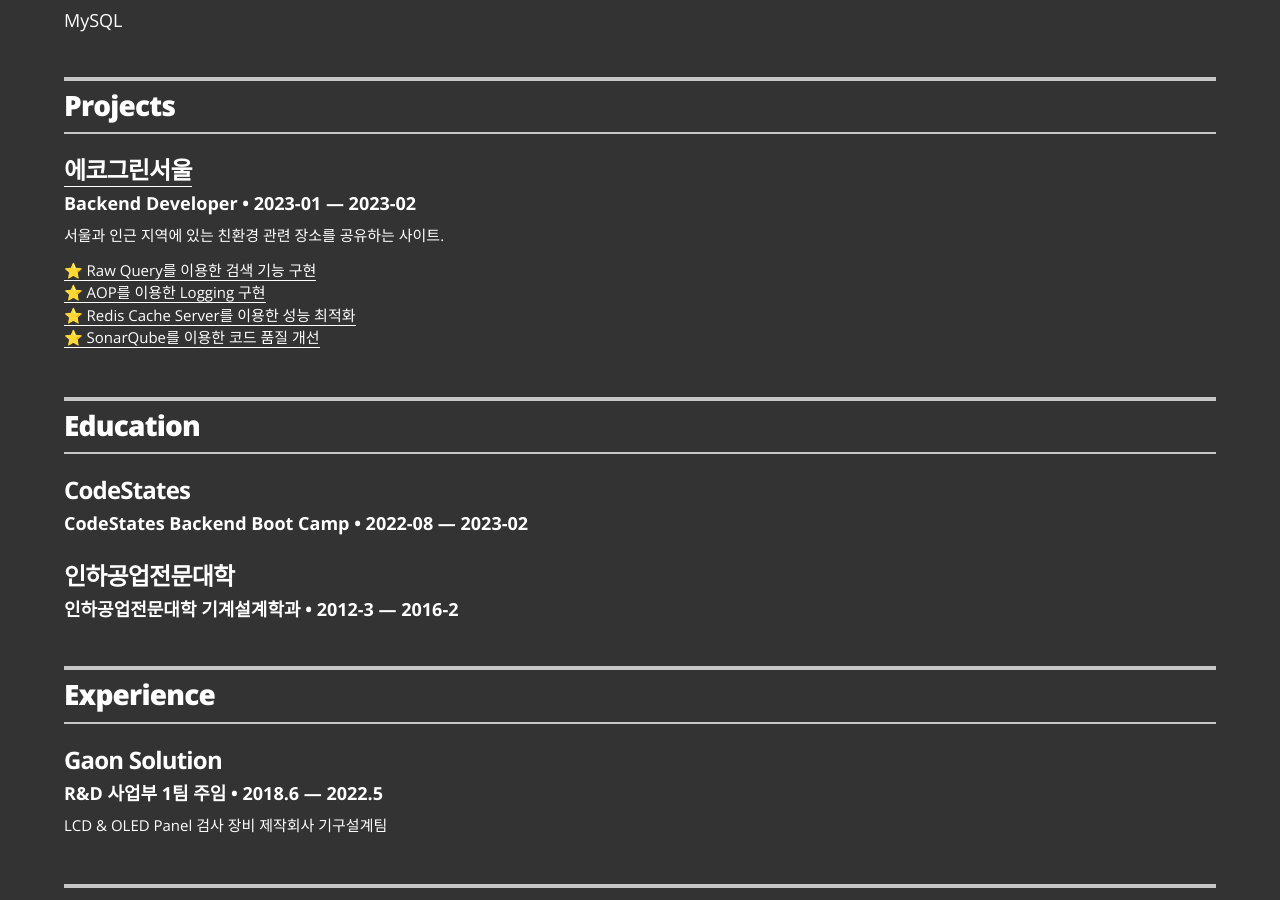
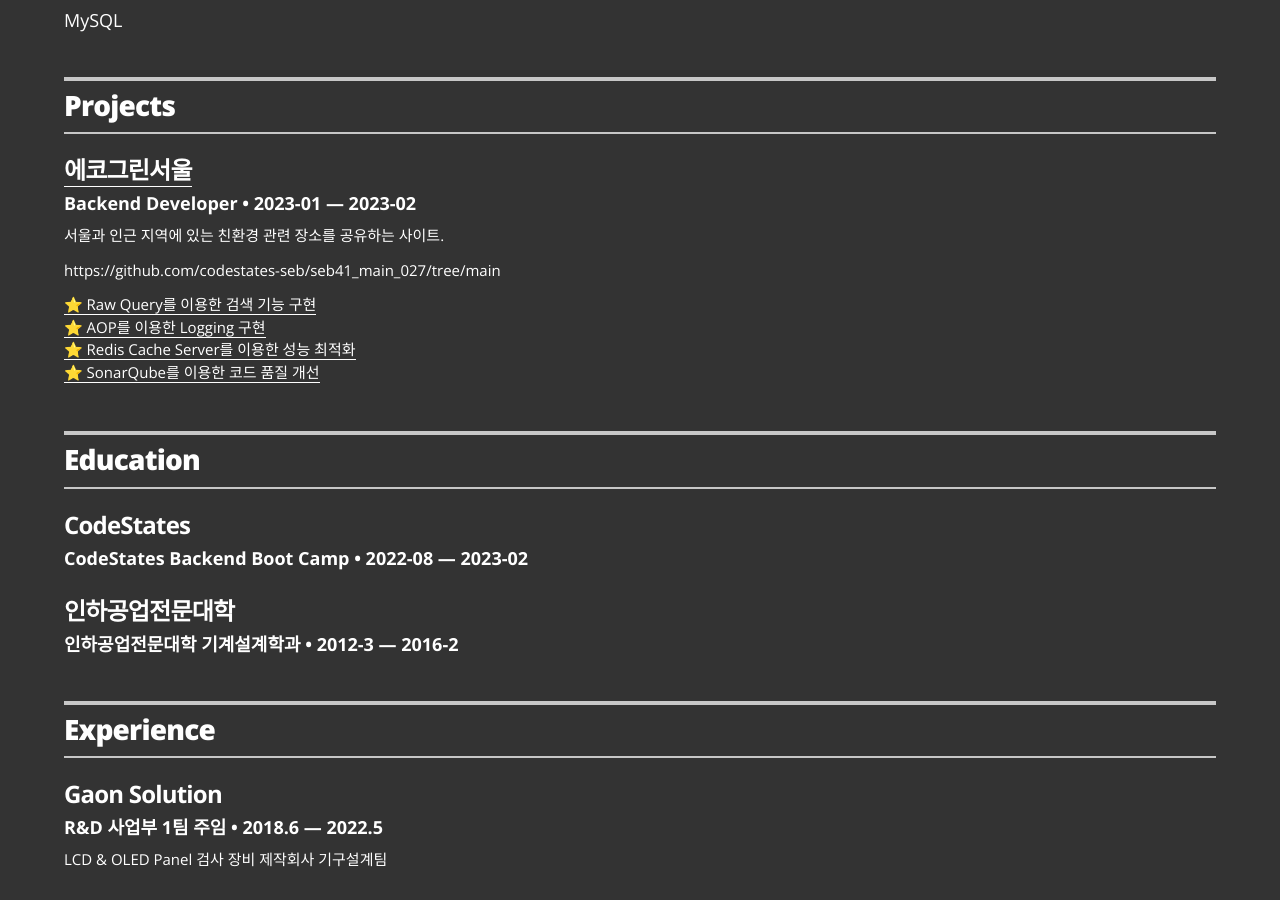
Before and after one commit to tlskals/tlskals.github.io, a Jekyll site: the page built from index.html, in a window 1280 px wide and 900 px high, scrolled down 959 px. Built offline with Jekyll 4.4.1, drawn with Linux system fonts in a browser that asks for light colours.

Commit message:
repository 추가

```diff
--- a/_data/projects.yml
+++ b/_data/projects.yml
@@ -6,4 +6,5 @@
   duration: 2023-01 &mdash; 2023-02
   url: "https://echogreenseoul.site/"
   description: 서울과 인근 지역에 있는 친환경 관련 장소를 공유하는 사이트.
+  repository: "https://github.com/codestates-seb/seb41_main_027/tree/main"
   summary :
--- a/_layouts/resume.html
+++ b/_layouts/resume.html
@@ -82,6 +82,7 @@
             <h3 class="resume-item-title" itemprop="name">{% if project.url %}<a href="{{ project.url }} " itemprop="url" style="color: #fff">{{ project.project }}</a>{% else %}{{ project.project }}{% endif %}</h3>
             <h4 class="resume-item-details" itemprop="description">{{ project.role }}  &bull; {{ project.duration }}</h4>
             <p class="resume-item-copy">{{ project.description }}</p>
+            <p class="resume-item-copy">{{ project.repository }}</p>
             <p class="resume-item-copy">{{project.summary}} <A href="https://github.com/tlskals/Project_Review/blob/main/Reivew/Raw%20Query%EB%A5%BC%20%EC%9D%B4%EC%9A%A9%ED%95%9C%20Search%20%EA%B8%B0%EB%8A%A5%20%EA%B5%AC%ED%98%84.md" style="color: #fff"> ⭐ Raw Query를 이용한 검색 기능 구현 </A> <br> <A href="https://github.com/tlskals/Project_Review/blob/main/Reivew/AOP%EB%A5%BC%20%EC%9D%B4%EC%9A%A9%ED%95%9C%20Logging%20%EA%B5%AC%ED%98%84.md" style="color: #fff"> ⭐ AOP를 이용한 Logging 구현 <br><A href="https://github.com/tlskals/Project_Review/blob/main/Reivew/Redis%20Cache%20Server%EB%A5%BC%20%EC%9D%B4%EC%9A%A9%ED%95%9C%20%EC%84%B1%EB%8A%A5%20%EC%B5%9C%EC%A0%81%ED%99%94.md" style="color: #fff"> ⭐ Redis Cache Server를 이용한 성능 최적화 <br> <A href="https://github.com/tlskals/Project_Review/blob/main/Reivew/SonarQube%EB%A5%BC%20%EC%9D%B4%EC%9A%A9%ED%95%9C%20%EC%BD%94%EB%93%9C%20%ED%92%88%EC%A7%88%20%EA%B0%9C%EC%84%A0.md" style="color: #fff"> ⭐ SonarQube를 이용한 코드 품질 개선 </A></A> </A></p>
           </div>
           {% endfor %}
```
